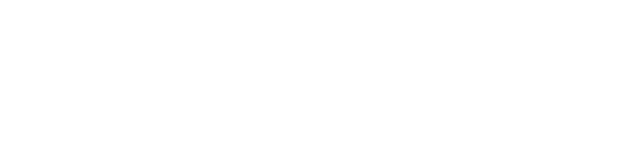
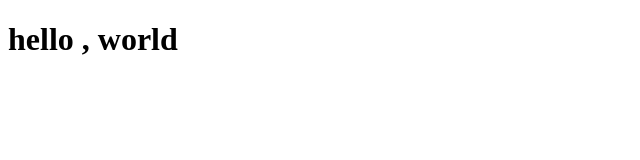
Before and after one commit to Kiryukhan/Kir, a plain HTML site: page index.html in a window 1280 px wide. Shown: the whole page, without its empty margins (0-640 px from the left). Drawn offline with Linux system fonts and the light colour scheme.

Commit message:
Added file index.html

```diff
--- a/index.html
+++ b/index.html
@@ -1,11 +1,16 @@
 <!DOCTYPE html>
 <html lang="en">
+
 <head>
     <meta charset="UTF-8">
     <meta name="viewport" content="width=device-width, initial-scale=1.0">
-    <title>Document</title>
+    <title>Hello World</title>
 </head>
+
 <body>
+    <h1>
+        hello , world
+    </h1>
+</body>
 
-</body>
 </html>
```
